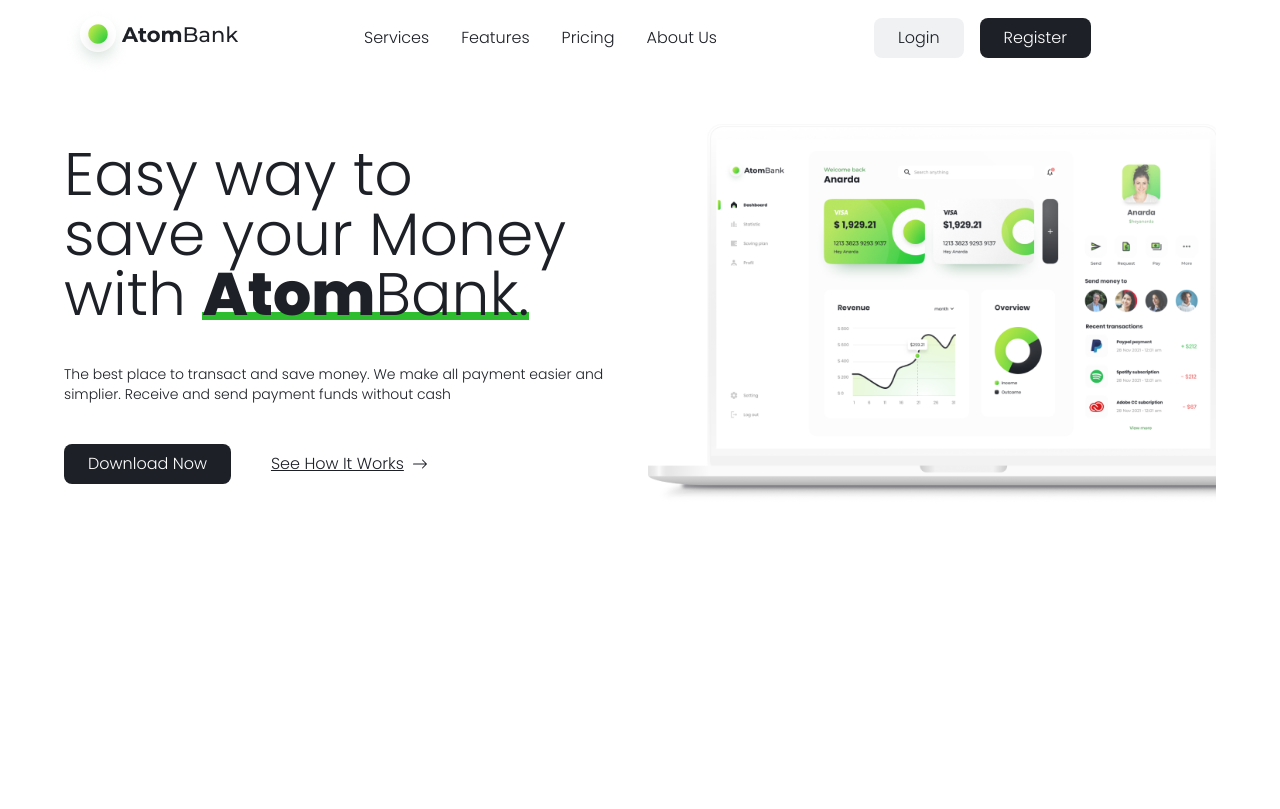
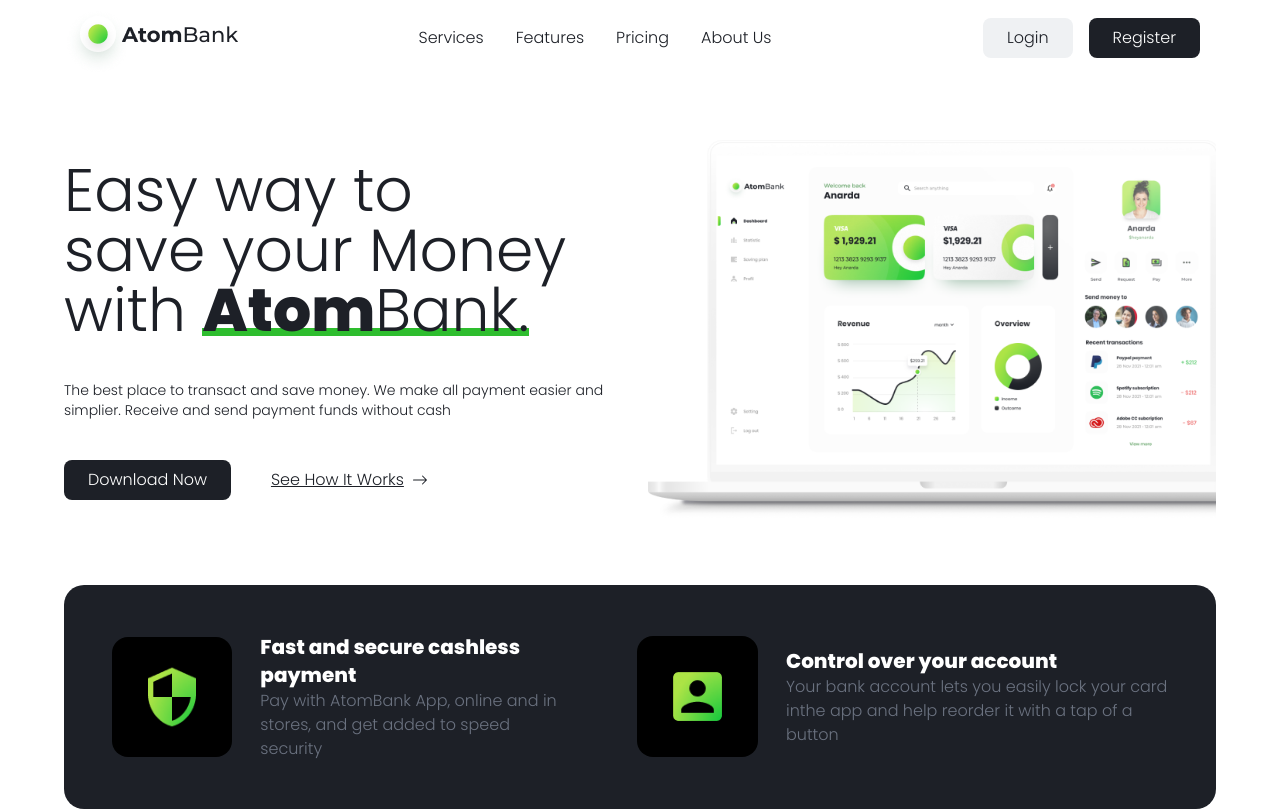
Before and after one commit to Godfred-Owusu/bank-site, a React (Create React App) app: page / in a window 1280 px wide. Built offline with nearby package versions, Linux system fonts and the light colour scheme.

Commit message:
Done with sevice section and adjusted the navbar

```diff
--- a/src/App.js
+++ b/src/App.js
@@ -1,12 +1,14 @@
 import React from 'react'
 import Navbar from './Components/Navbar/Navbar'
 import Hero from './Components/Hero/Hero'
+import Services from './Components/Services/Services'
 
 const App = () => {
   return (
     <div>
       <Navbar />
       <Hero />
+      <Services />
     </div>
   )
 }
--- a/src/Components/Navbar/Navbar.js
+++ b/src/Components/Navbar/Navbar.js
@@ -1,6 +1,6 @@
 import React from 'react'
 import './Navbar.css'
-// import {AiOutlineMenu} from 'react-icons/ai'
+import {AiOutlineMenu} from 'react-icons/ai'
 const Navbar = () => {
   return (
     <nav>
@@ -12,7 +12,7 @@
     </div>
 
     <div className='md:hidden sm:hidden lg:block'>
-      <a className='mx-4' href='#hey'>Services</a>
+      <a className='mx-4' href='#services'>Services</a>
       <a className='mx-4' href='#hey'>Features</a>
       <a className='mx-4' href='#hey'>Pricing</a>
       <a className='mx-4' href='#hey'>About Us</a>
@@ -22,11 +22,10 @@
        <button className='mx-4 login secondary-btn'>Login</button>
        <button className='register primary-btn'>Register</button>
     </div>
-    <div>
+
 
     </div>
-
-    </div>
+    <div><AiOutlineMenu className='md:visible sm:visible lg:hidden'/></div>
     {/* <AiOutlineMenu className='md:visible sm:visible lg:hidden'/> */}
     </nav>
   )
--- /dev/null
+++ b/src/Components/Services/Services.css
@@ -0,0 +1,10 @@
+.service-container{
+    background-color: var(--black);
+    border-radius: 20px;
+    color: white;
+}
+
+.image-container{
+    background-color: black;
+    width: fit-content;
+}
--- /dev/null
+++ b/src/Components/Services/Services.js
@@ -0,0 +1,33 @@
+import React from 'react'
+import './Services.css'
+
+const Services = () => {
+  return (
+   <section id='services'>
+    <div className='paddings'>
+        <div className='service-container p-12 w-100 flex items-center justify-center gap-20'>
+            <div className='flex justify-center w-100 items-center gap-7'>
+                <div className='image-container rounded-2xl'>
+                <img className='p-7' src='../assets/security.png' alt='' width={250}/>
+                </div>
+                <div>
+                <h2 className='font-semibold text-xl'>Fast and secure cashless payment</h2>
+                <p className='text-gray-500'>Pay with AtomBank App, online and in stores, and get added to speed security</p>
+                </div>
+            </div>
+            <div className='flex justify-center w-100 items-center gap-7'>
+                <div className='image-container rounded-2xl'>
+            <img className='p-7' src='../assets/account_box.png' alt='' width={250}/>
+                </div>
+                <div>
+            <h2 className='font-semibold text-xl'>Control over your account</h2>
+            <p className='text-gray-500'>Your bank account lets you easily lock your card inthe app and help reorder it with a tap of a button</p>
+            </div>
+            </div>
+        </div>
+    </div>
+   </section>
+  )
+}
+
+export default Services
--- a/src/index.css
+++ b/src/index.css
@@ -15,7 +15,7 @@
     color: var(--black);
 }
 .paddings{
-    padding:3rem 4rem 0 4rem ;
+    padding:4rem 4rem 0 4rem ;
 }
 .primary-btn{
     padding: 0.5rem 1.5rem;
```
Also changed, not shown: public/assets/account_box.png (added), public/assets/security.png (added).
